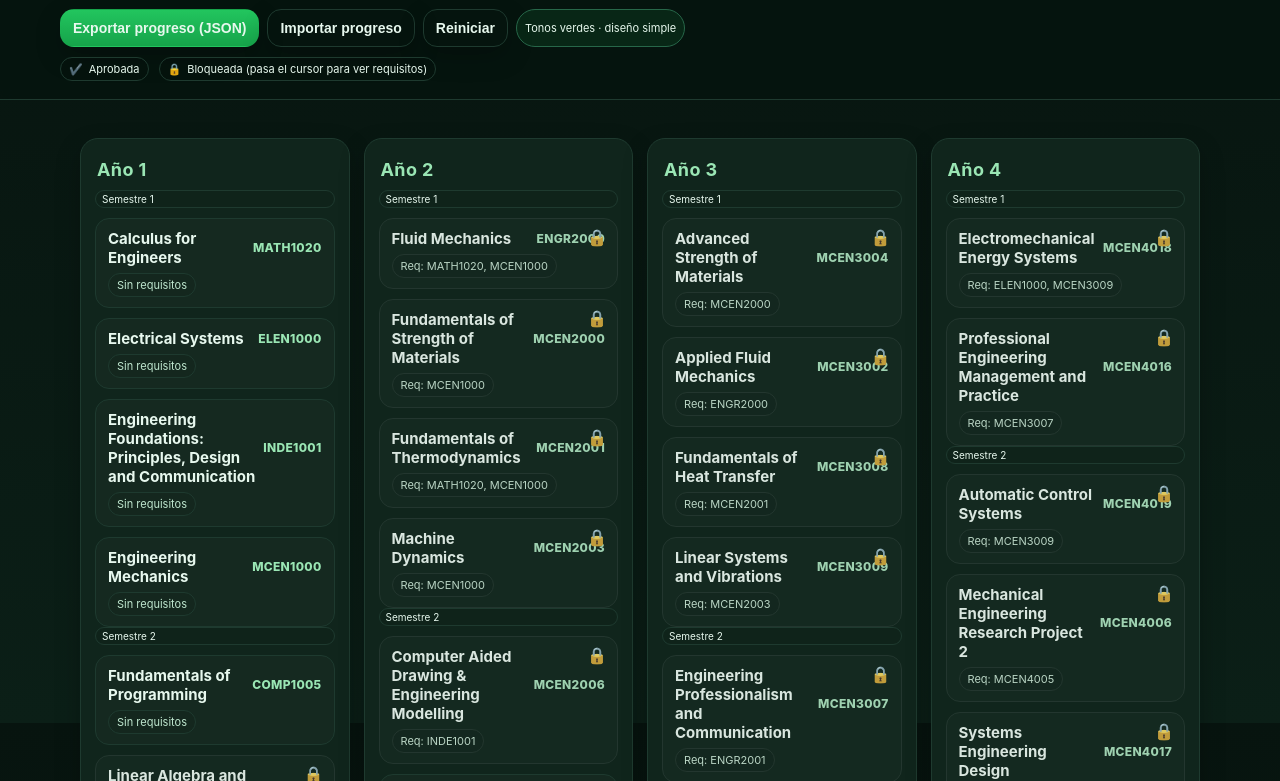
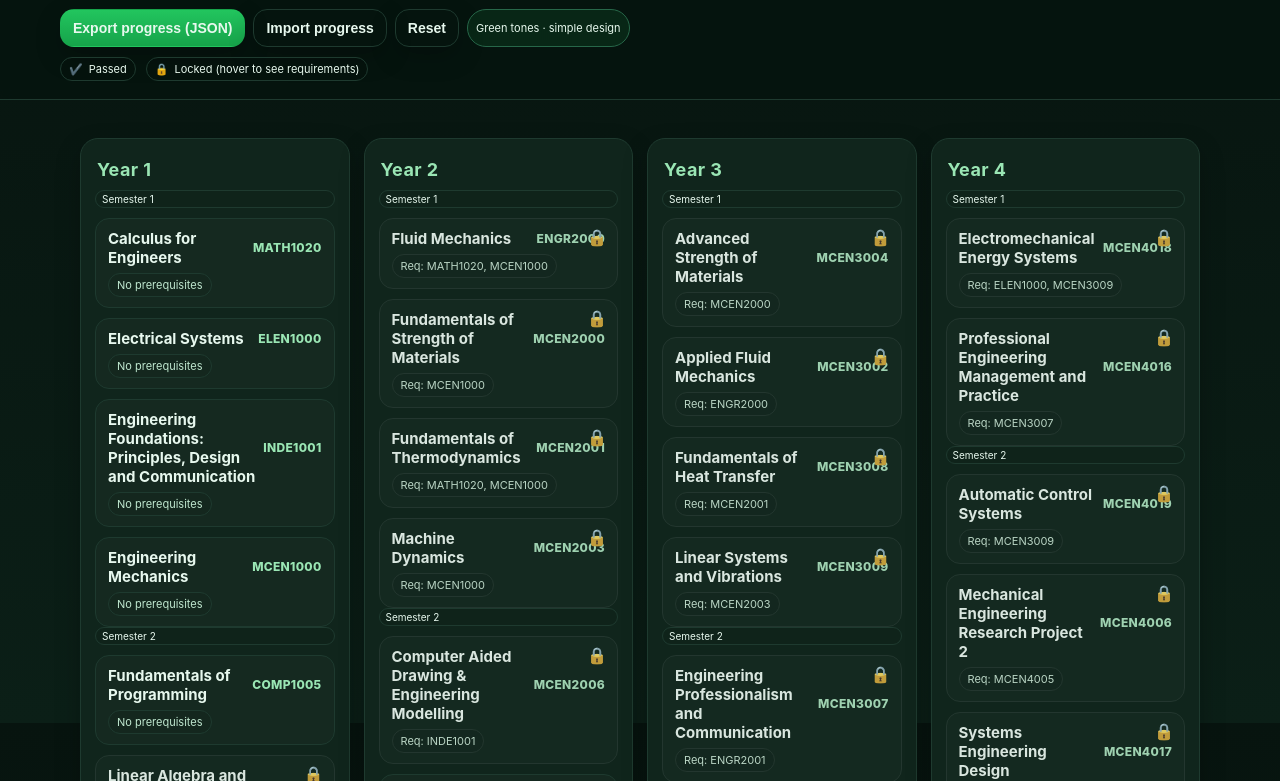
Before and after one commit to andreamenarequena/Mechanical-Engineering-Outline, a plain HTML site: page index.html in a window 1280 px wide. Shown: the part 77-858 px from the top of the page. Drawn offline with Linux system fonts and the light colour scheme.

Commit message:
Update index.html

```diff
--- a/index.html
+++ b/index.html
@@ -1,5 +1,5 @@
 <!DOCTYPE html>
-<html lang="es">
+<html lang="en">
 <head>
 <meta charset="utf-8" />
 <meta name="viewport" content="width=device-width, initial-scale=1" />
@@ -8,8 +8,8 @@
   :root{
     --bg: #0b1f17;
     --card: #10251c;
-    --accent: #22c55e; /* verde */
-    --accent-2:#16a34a; /* verde más oscuro */
+    --accent: #22c55e; /* green */
+    --accent-2:#16a34a; /* darker green */
     --muted: #9ae6b4;
     --text:#e7f8ee;
     --text-dim:#bfe7cf;
@@ -67,7 +67,7 @@
 
   .unit.locked{cursor:not-allowed; filter:saturate(.7) opacity(.92)}
   .unit.locked::after{
-    content:"\1F512"; /* candado */
+    content:"\1F512"; /* lock icon */
     position:absolute; right:10px; top:8px; font-size:16px; color:var(--lock)
   }
   .pill{display:inline-flex; align-items:center; gap:6px; font-size:11px; padding:4px 8px; border-radius:999px; border:1px solid var(--border); background:rgba(0,0,0,.06)}
@@ -93,17 +93,17 @@
 <body>
   <header>
     <div class="wrap">
-      <h1>Ingeniería Mecánica (Curtin) – Malla Curricular Interactiva</h1>
-      <p class="lead">Marca unidades como <strong>aprobadas</strong>, desbloquea las dependientes y guarda tu progreso automáticamente en tu navegador.</p>
+      <h1>Mechanical Engineering (Curtin) – Interactive Curriculum Map</h1>
+      <p class="lead">Mark units as <strong>passed</strong>, unlock dependents, and automatically save your progress in your browser.</p>
       <div class="toolbar">
-        <button class="btn btn-accent" id="btn-export">Exportar progreso (JSON)</button>
-        <button class="btn btn-ghost" id="btn-import">Importar progreso</button>
-        <button class="btn btn-ghost" id="btn-reset">Reiniciar</button>
-        <span class="pill green">Tonos verdes · diseño simple</span>
+        <button class="btn btn-accent" id="btn-export">Export progress (JSON)</button>
+        <button class="btn btn-ghost" id="btn-import">Import progress</button>
+        <button class="btn btn-ghost" id="btn-reset">Reset</button>
+        <span class="pill green">Green tones · simple design</span>
       </div>
       <div class="legend">
-        <span class="pill"><span>✔️</span> Aprobada</span>
-        <span class="pill"><span>🔒</span> Bloqueada (pasa el cursor para ver requisitos)</span>
+        <span class="pill"><span>✔️</span> Passed</span>
+        <span class="pill"><span>🔒</span> Locked (hover to see requirements)</span>
       </div>
     </div>
   </header>
@@ -114,14 +114,14 @@
 
   <footer class="wrap">
     <div>
-      <strong>Nota:</strong> Esta malla incluye unidades del plan de Ingeniería Mecánica de Curtin (códigos y nombres) y algunos requisitos explícitos/razonables. Puedes ajustar los prerrequisitos dentro del código (objeto <code>UNITS</code>) si tu ruta difiere.
+      <strong>Note:</strong> This map includes units from Curtin’s Mechanical Engineering plan (codes and names) and a few explicit/reasonable requirements. You can adjust prerequisites in the code (the <code>UNITS</code> array) if your path differs.
     </div>
   </footer>
 
 <script>
-  // ========= Datos de la malla =========
-  // year: 1..4, term: 1|2 (semestre)
-  // prereqs: array de códigos que deben estar completados
+  // ========= Curriculum data =========
+  // year: 1..4, term: 1|2 (semester)
+  // prereqs: array of codes that must be completed
   const UNITS = [
     // Year 1
     {code:"INDE1001", name:"Engineering Foundations: Principles, Design and Communication", year:1, term:1, prereqs:[]},
@@ -154,17 +154,16 @@
     {code:"MCEN3007", name:"Engineering Professionalism and Communication", year:3, term:2, prereqs:["ENGR2001"]},
     {code:"MCEN4005", name:"Mechanical Engineering Research Project 1", year:3, term:2, prereqs:["MCEN3002","MCEN3004","MCEN3008"]},
 
-
     // Year 4
-    {code:"MCEN4016", name:"Professional Engineering Management and Practice", year:4, term:1, prereqs:["MCEN3007"]}, // requisito explícito
+    {code:"MCEN4016", name:"Professional Engineering Management and Practice", year:4, term:1, prereqs:["MCEN3007"]}, /* explicit requirement */
     {code:"MCEN4018", name:"Electromechanical Energy Systems", year:4, term:1, prereqs:["ELEN1000","MCEN3009"]},
     {code:"MCEN4019", name:"Automatic Control Systems", year:4, term:2, prereqs:["MCEN3009"]},
     {code:"MCEN4006", name:"Mechanical Engineering Research Project 2", year:4, term:2, prereqs:["MCEN4005"]},
     {code:"MCEN4017", name:"Systems Engineering Design", year:4, term:2, prereqs:["MCEN3001"]},
   ];
 
-  // ========= Estado & utilidades =========
-  const KEY = "malla-curtin-mecanica.v1";
+  // ========= State & utilities =========
+  const KEY = "curtin-curriculum.v1";
   function loadState(){
     try{ return JSON.parse(localStorage.getItem(KEY)) || {} }catch{ return {} }
   }
@@ -184,36 +183,36 @@
     for(let year=1; year<=4; year++){
       const col = document.createElement('div');
       col.className = 'col';
-      col.innerHTML = `<h2>Año ${year}</h2>`;
+      col.innerHTML = `<h2>Year ${year}</h2>`;
 
-      // Dos términos
+      // Two terms
       for(let term=1; term<=2; term++){
         const key = `${year}-${term}`;
         const list = (byYearTerm[key]||[]).sort((a,b)=> a.name.localeCompare(b.name));
         const termBox = document.createElement('div');
         termBox.className='term';
-        termBox.insertAdjacentHTML('beforeend', `<div class="pill small">Semestre ${term}</div>`);
+        termBox.insertAdjacentHTML('beforeend', `<div class="pill small">Semester ${term}</div>`);
 
         list.forEach(u=>{
           const {locked, missing} = getLockState(u);
           const el = document.createElement('div');
           el.className = `unit ${STATE[u.code]? 'completed':''} ${locked? 'locked has-tip':''}`;
           el.dataset.code = u.code;
-          el.title = locked? `Bloqueada: falta ${missing.join(', ')}` : '';
+          el.title = locked? `Locked: missing ${missing.join(', ')}` : '';
           el.innerHTML = `
             <div class="title">
               <div class="name">${u.name}</div>
               <div class="code">${u.code}</div>
             </div>
             <div class="meta">
-              ${u.prereqs.length? `<span class="pill">Req: ${u.prereqs.join(', ')}</span>`: '<span class="pill">Sin requisitos</span>'}
-              ${STATE[u.code]? '<span class="pill green">✔️ Aprobada</span>':''}
+              ${u.prereqs.length? `<span class="pill">Req: ${u.prereqs.join(', ')}</span>`: '<span class="pill">No prerequisites</span>'}
+              ${STATE[u.code]? '<span class="pill green">✔️ Passed</span>':''}
             </div>
-            ${locked? `<div class="tip">🔒 <strong>Bloqueada</strong><br><span class="req">Requisitos:</span> ${u.prereqs.join(', ') || '—'}<br><span class="miss">Te falta:</span> ${missing.join(', ')}</div>`:''}
+            ${locked? `<div class="tip">🔒 <strong>Locked</strong><br><span class="req">Requirements:</span> ${u.prereqs.join(', ') || '—'}<br><span class="miss">Missing:</span> ${missing.join(', ')}</div>`:''}
           `;
 
           // Click handler
-          el.addEventListener('click', (ev)=>{
+          el.addEventListener('click', ()=>{
             if(el.classList.contains('locked')){ return; }
             const code = u.code;
             const v = !STATE[code];
@@ -234,9 +233,9 @@
     return {locked: missing.length>0, missing};
   }
 
-  // ========= Acciones =========
+  // ========= Actions =========
   document.getElementById('btn-reset').addEventListener('click', ()=>{
-    if(confirm('¿Borrar todo el progreso guardado?')){
+    if(confirm('Clear all saved progress?')){
       STATE = {}; saveState(STATE); build();
     }
   });
@@ -246,7 +245,7 @@
     const blob = new Blob([data], {type:'application/json'});
     const url = URL.createObjectURL(blob);
     const a = document.createElement('a');
-    a.href = url; a.download = 'progreso-malla-curtin.json'; a.click();
+    a.href = url; a.download = 'curtin-curriculum-progress.json'; a.click();
     URL.revokeObjectURL(url);
   });
 
@@ -257,12 +256,12 @@
       const file = inp.files?.[0]; if(!file) return;
       const text = await file.text();
       try{ STATE = JSON.parse(text)||{}; saveState(STATE); build(); }
-      catch{ alert('Archivo inválido'); }
+      catch{ alert('Invalid file'); }
     });
     inp.click();
   });
 
-  // Inicializa
+  // Initialize
   build();
 </script>
 </body>
```
